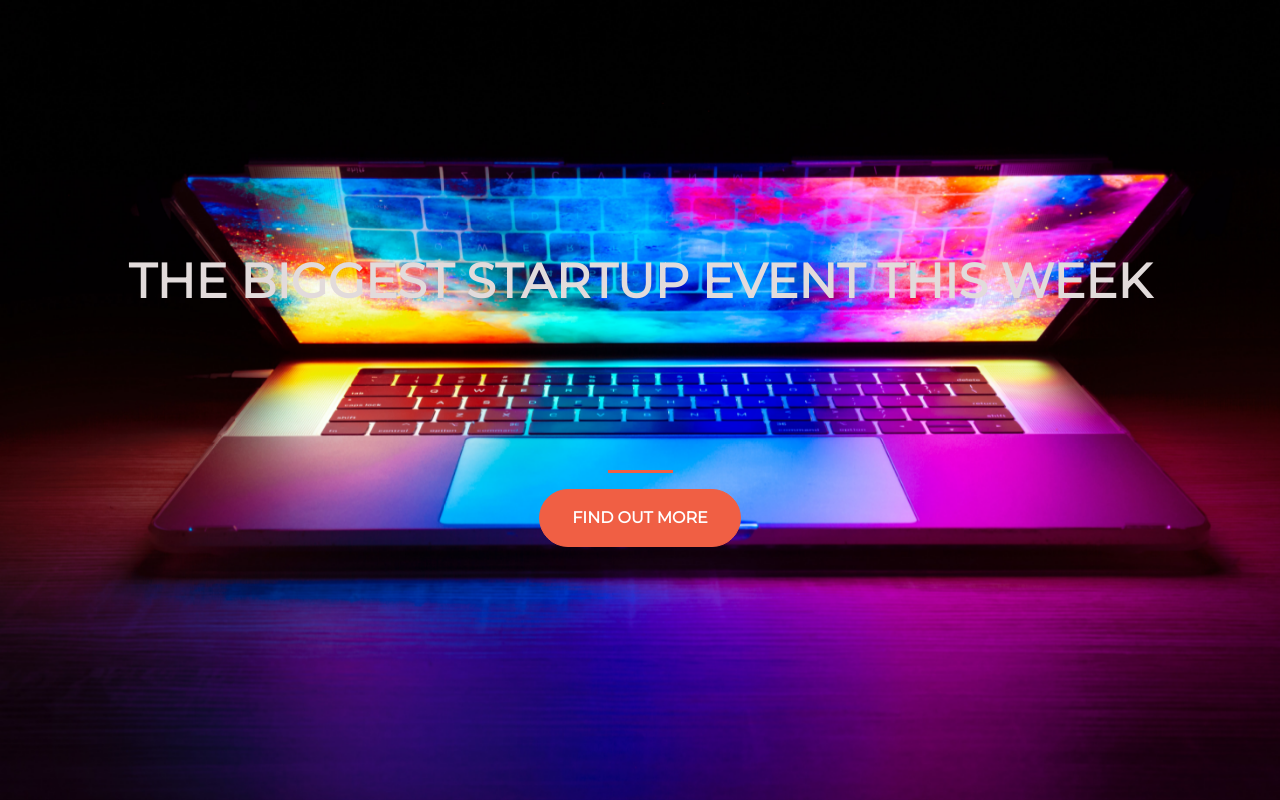
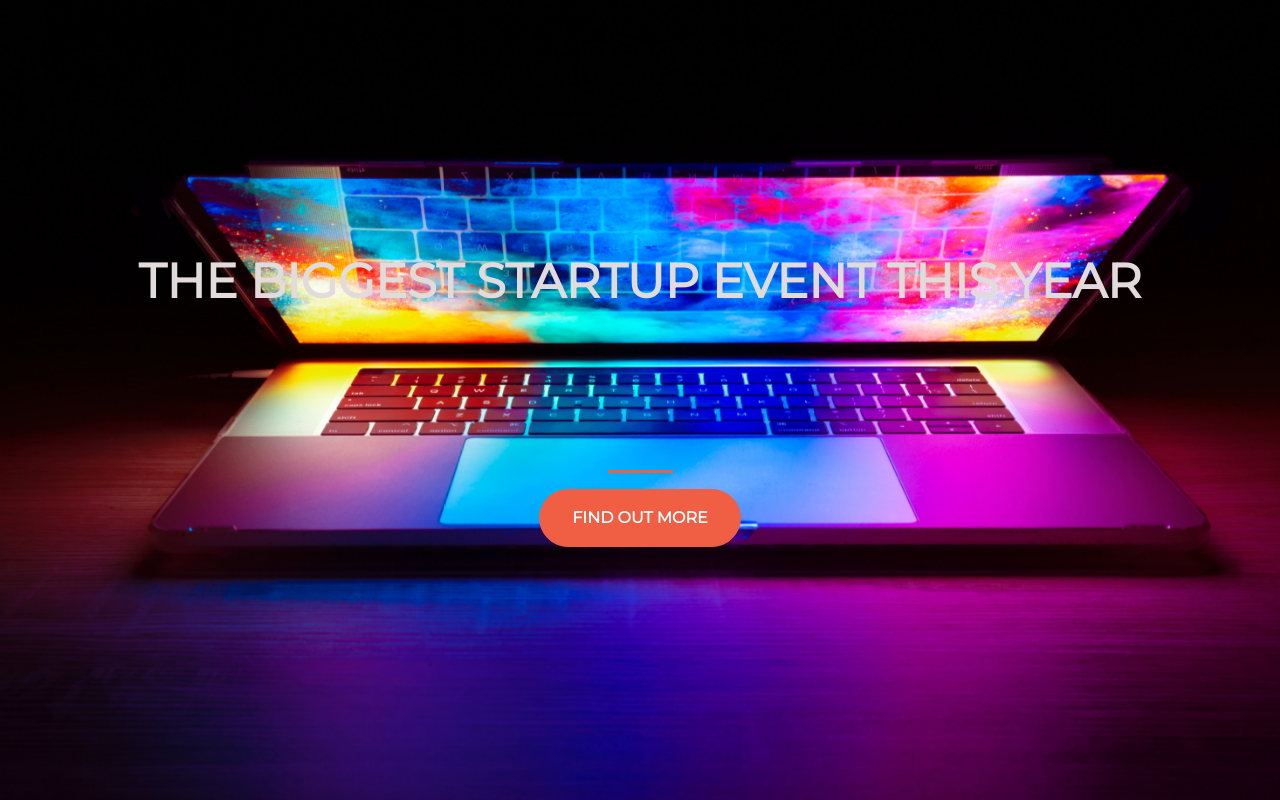
Before and after one commit to leviyorbach2/mat152_desk, a plain HTML site: page index.html in a window 1280 px wide. Drawn offline with nearby package versions, Linux system fonts and the light colour scheme.

Commit message:
week to year

```diff
--- a/index.html
+++ b/index.html
@@ -20,7 +20,7 @@
     <div class="container d-flex align-items-center h-100">
       <div class="row">
       <header class="text-center col-12">
-        <h1 class="text-uppercase"> <strong>The Biggest Startup Event this week</strong></h1>
+        <h1 class="text-uppercase"> <strong>The Biggest Startup Event this year</strong></h1>
       </header>
       <div class="buffer col-12"></div>
       <section class="text-center col-12">
```
